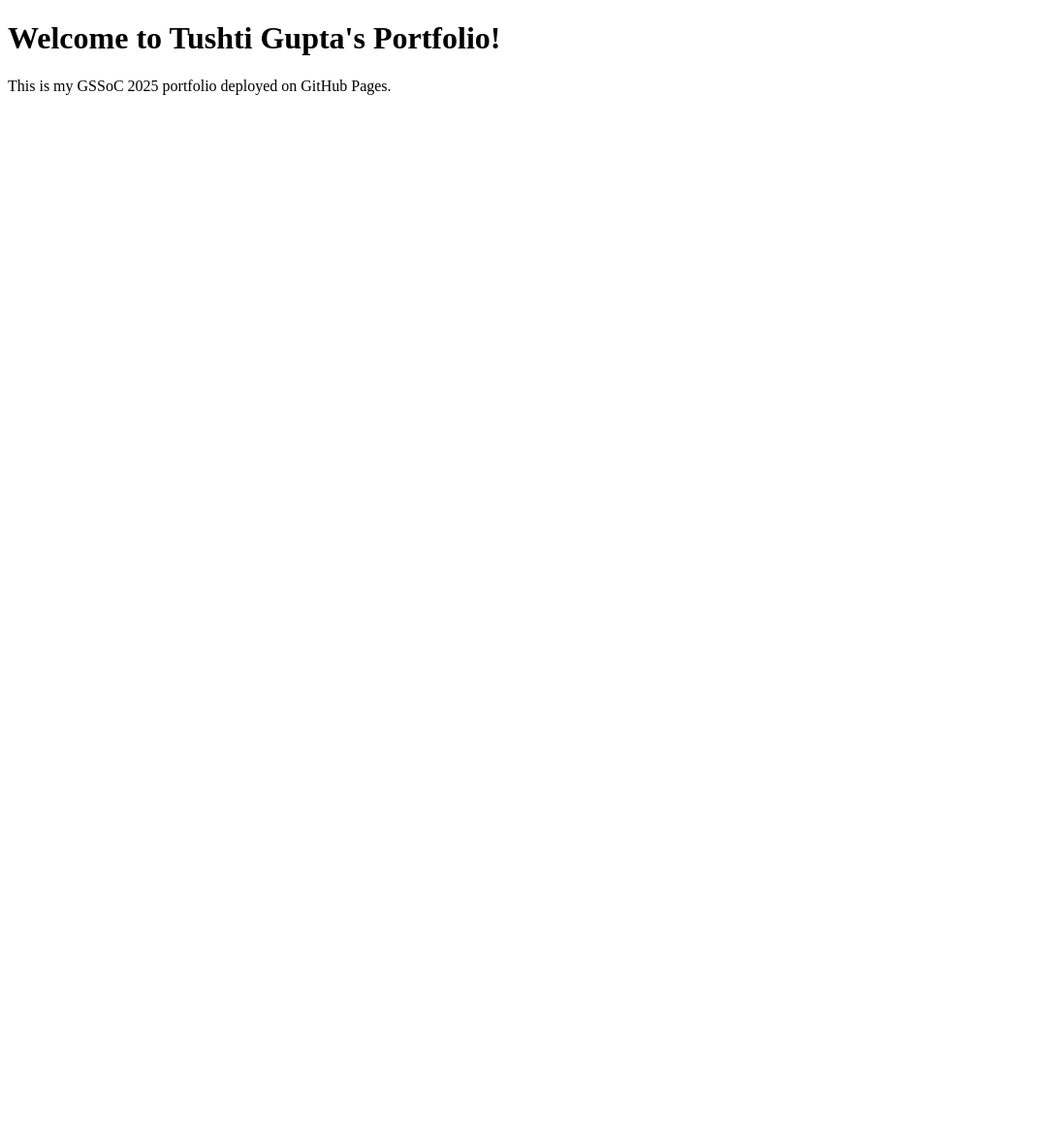
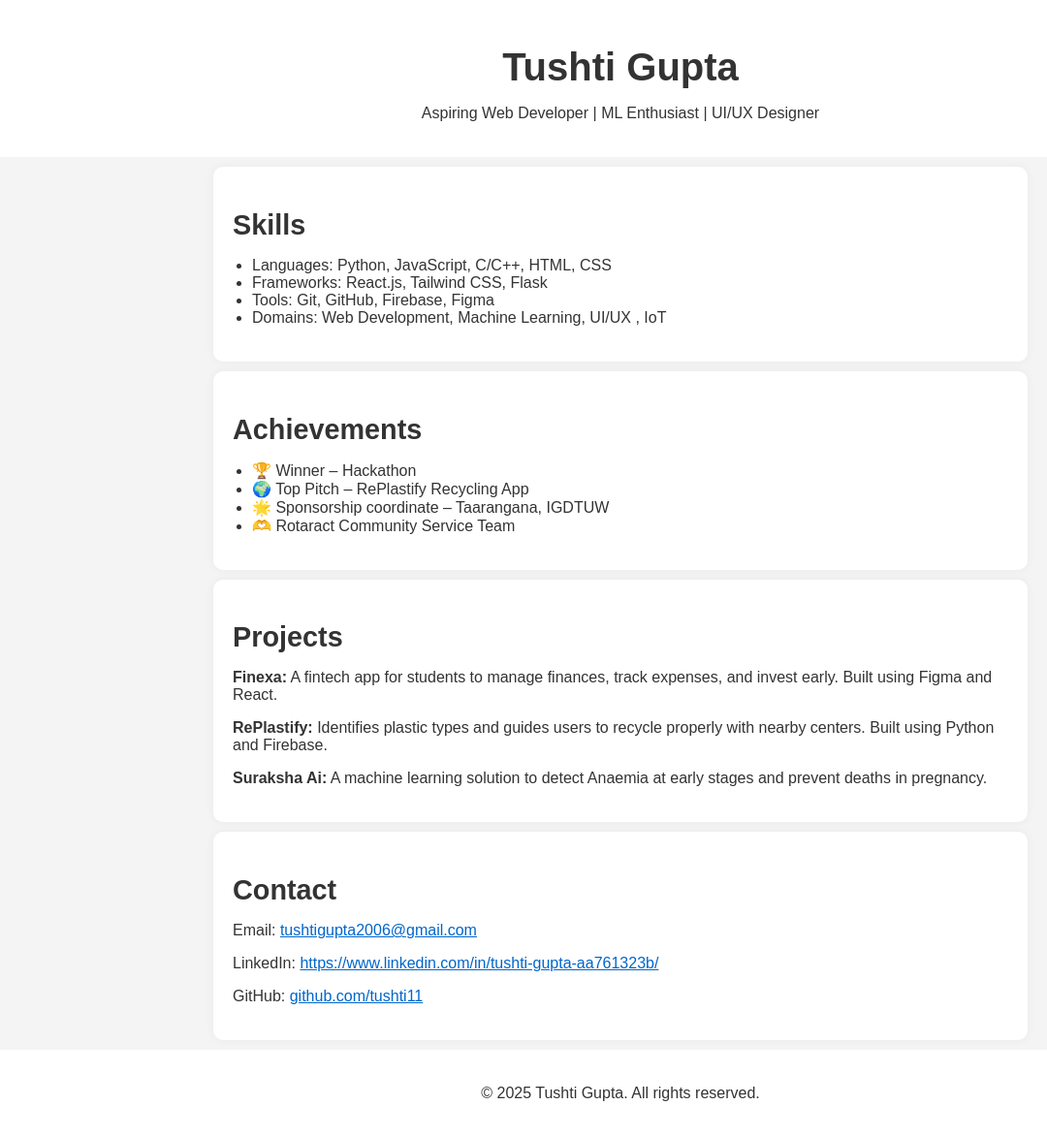
Before and after one commit to Tushti11/tushti-portfolio, a plain HTML site: page index.html in a window 1280 px wide. Shown: the whole page at 97% size, without its empty margins (0-1080 px from the left). Before the commit the page ends 800 px from the top, so only its background shows below. Drawn offline with Linux system fonts and the light colour scheme.

Commit message:
Update index.html

```diff
--- a/index.html
+++ b/index.html
@@ -1,10 +1,89 @@
 <!DOCTYPE html>
-<html>
+<html lang="en">
 <head>
-  <title>Tushti Gupta Portfolio</title>
+  <meta charset="UTF-8">
+  <meta name="viewport" content="width=device-width, initial-scale=1.0">
+  <title>Tushti Gupta | Portfolio</title>
+  <style>
+    body {
+      font-family: Arial, sans-serif;
+      margin: 0;
+      padding: 0;
+      background-color: #f4f4f4;
+      color: #333;
+    }
+    header, footer {
+      text-align: center;
+      padding: 20px;
+      background-color: #fff;
+    }
+    h1 {
+      font-size: 2.5em;
+      margin-bottom: 10px;
+    }
+    .section {
+      padding: 20px;
+      margin: 10px auto;
+      max-width: 800px;
+      background-color: #fff;
+      border-radius: 10px;
+      box-shadow: 0 0 10px rgba(0,0,0,0.05);
+    }
+    h2 {
+      font-size: 1.8em;
+      margin-bottom: 10px;
+    }
+    ul {
+      padding-left: 20px;
+    }
+    a {
+      color: #0066cc;
+    }
+  </style>
 </head>
 <body>
-  <h1>Welcome to Tushti Gupta's Portfolio!</h1>
-  <p>This is my GSSoC 2025 portfolio deployed on GitHub Pages.</p>
+  <header>
+    <h1>Tushti Gupta</h1>
+    <p>Aspiring Web Developer | ML Enthusiast | UI/UX Designer</p>
+  </header>
+
+  <div class="section">
+    <h2>Skills</h2>
+    <ul>
+      <li>Languages: Python, JavaScript, C/C++, HTML, CSS</li>
+      <li>Frameworks: React.js, Tailwind CSS, Flask</li>
+      <li>Tools: Git, GitHub, Firebase, Figma</li>
+      <li>Domains: Web Development, Machine Learning, UI/UX , IoT</li>
+    </ul>
+  </div>
+
+  <div class="section">
+    <h2>Achievements</h2>
+    <ul>
+      <li>🏆 Winner – Hackathon</li>
+      <li>🌍 Top Pitch – RePlastify Recycling App</li>
+      <li>🌟 Sponsorship coordinate – Taarangana, IGDTUW</li>
+      <li>🫶 Rotaract Community Service Team</li>
+    </ul>
+  </div>
+
+  <div class="section">
+    <h2>Projects</h2>
+    <p><strong>Finexa:</strong> A fintech app for students to manage finances, track expenses, and invest early. Built using Figma and React.</p>
+    <p><strong>RePlastify:</strong> Identifies plastic types and guides users to recycle properly with nearby centers. Built using Python and Firebase.</p>
+        <p><strong>Suraksha Ai:</strong> A machine learning solution to detect Anaemia at early stages and prevent deaths in pregnancy.</p>
+
+  </div>
+
+  <div class="section">
+    <h2>Contact</h2>
+    <p>Email: <a href="mailto:tushtigupta2006@gmail.com">tushtigupta2006@gmail.com</a></p>
+    <p>LinkedIn: <a href="https://www.linkedin.com/in/tushti-gupta-aa761323b/" target="_blank">https://www.linkedin.com/in/tushti-gupta-aa761323b/</a></p>
+    <p>GitHub: <a href="https://github.com/tushti11" target="_blank">github.com/tushti11</a></p>
+  </div>
+
+  <footer>
+    <p>© 2025 Tushti Gupta. All rights reserved.</p>
+  </footer>
 </body>
 </html>
```
